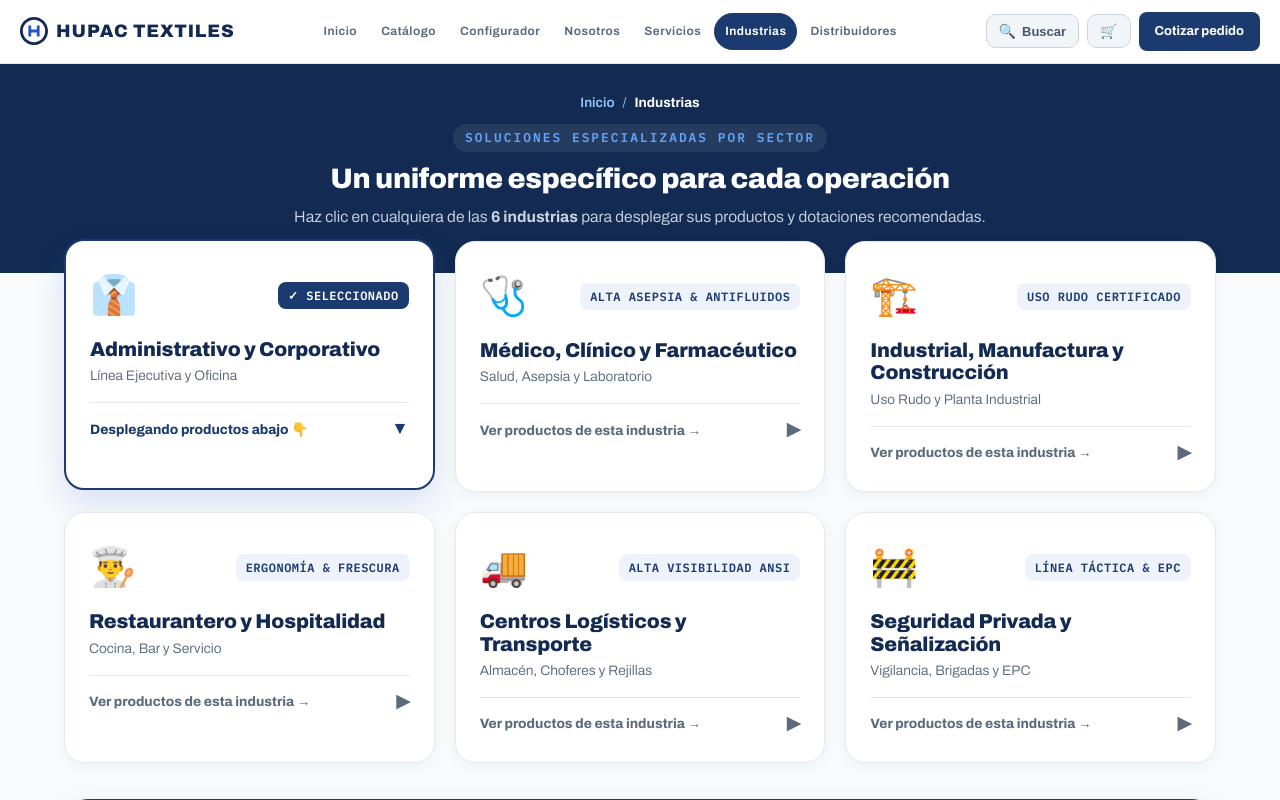
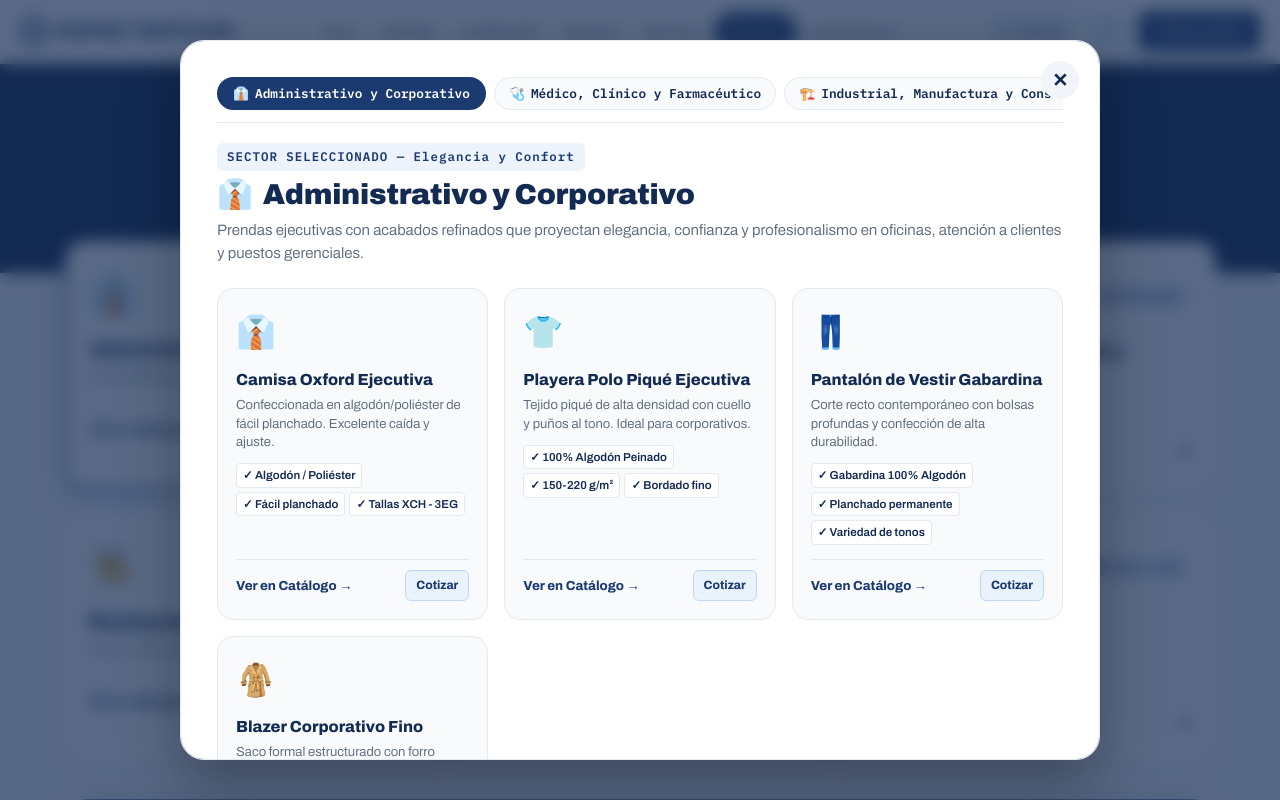
Before and after one commit to danieltrejomx/hupac-textiles-web, a Next.js app: page /industrias in a window 1280 px wide. Both pictures are taken after a click on the element 249 px from the left and 364 px from the top of the page. Shown: the top 800 px of the page. Built offline with nearby package versions, Linux system fonts and the light colour scheme.

Commit message:
feat(industrias): incorporar ventana emergente de catalogo por industria al hacer clic sin necesidad de scrolear

```diff
--- a/app/industrias/page.tsx
+++ b/app/industrias/page.tsx
@@ -7,6 +7,7 @@ import TypewriterTitle from '@/components/TypewriterTitle';
 
 export default function IndustriasPage() {
   const [selectedSectorId, setSelectedSectorId] = useState<string>('corporativo');
+  const [isModalOpen, setIsModalOpen] = useState<boolean>(false);
 
   const sectores = [
     {
@@ -292,7 +293,10 @@ export default function IndustriasPage() {
               return (
                 <div
                   key={sec.id}
-                  onClick={() => setSelectedSectorId(sec.id)}
+                  onClick={() => {
+                    setSelectedSectorId(sec.id);
+                    setIsModalOpen(true);
+                  }}
                   style={{
                     backgroundColor: '#ffffff',
                     border: isSelected ? `2.5px solid var(--rey)` : '1px solid var(--linea)',
@@ -320,7 +324,7 @@ export default function IndustriasPage() {
                       textTransform: 'uppercase',
                       letterSpacing: '0.5px'
                     }}>
-                      {isSelected ? '✓ SELECCIONADO' : sec.tag}
+                      {sec.tag}
                     </span>
                   </div>
 
@@ -339,10 +343,10 @@ export default function IndustriasPage() {
                     borderTop: '1px solid var(--linea)',
                     fontSize: '0.85rem',
                     fontWeight: 750,
-                    color: isSelected ? 'var(--rey)' : 'var(--texto-2)'
+                    color: 'var(--rey)'
                   }}>
-                    <span>{isSelected ? 'Desplegando productos abajo 👇' : 'Ver productos de esta industria →'}</span>
-                    <span style={{ fontSize: '1.1rem' }}>{isSelected ? '▼' : '▶'}</span>
+                    <span>Abrir catálogo de esta industria 🔍</span>
+                    <span style={{ fontSize: '1.1rem' }}>↗</span>
                   </div>
                 </div>
               );
@@ -516,6 +520,225 @@ export default function IndustriasPage() {
             </Link>
           </div>
         </div>
+
+        {/* MODAL EMERGENTE DE CATÁLOGO POR INDUSTRIA (SIN SCROLLING) */}
+        {isModalOpen && (
+          <div
+            style={{
+              position: 'fixed',
+              inset: 0,
+              backgroundColor: 'rgba(19, 42, 82, 0.7)',
+              backdropFilter: 'blur(8px)',
+              WebkitBackdropFilter: 'blur(8px)',
+              display: 'flex',
+              alignItems: 'center',
+              justifyContent: 'center',
+              zIndex: 1000,
+              padding: '20px'
+            }}
+            onClick={() => setIsModalOpen(false)}
+          >
+            <div
+              style={{
+                backgroundColor: '#ffffff',
+                borderRadius: '24px',
+                padding: 'clamp(24px, 3vw, 36px)',
+                maxWidth: '920px',
+                width: '100%',
+                maxHeight: '90vh',
+                overflowY: 'auto',
+                boxShadow: '0 25px 60px rgba(0,0,0,0.3)',
+                border: '1px solid var(--linea)',
+                position: 'relative'
+              }}
+              onClick={(e) => e.stopPropagation()}
+            >
+              {/* Botón de Cerrar Modal */}
+              <button
+                onClick={() => setIsModalOpen(false)}
+                style={{
+                  position: 'absolute',
+                  top: '20px',
+                  right: '20px',
+                  width: '38px',
+                  height: '38px',
+                  borderRadius: '50%',
+                  backgroundColor: '#f1f5f9',
+                  border: 'none',
+                  color: 'var(--marino)',
+                  fontWeight: 800,
+                  fontSize: '1.2rem',
+                  cursor: 'pointer',
+                  display: 'flex',
+                  alignItems: 'center',
+                  justifyContent: 'center',
+                  zIndex: 10
+                }}
+              >
+                ✕
+              </button>
+
+              {/* Selector Rápido de Industrias arriba del Modal */}
+              <div style={{
+                display: 'flex',
+                gap: '8px',
+                overflowX: 'auto',
+                paddingBottom: '12px',
+                marginBottom: '20px',
+                borderBottom: '1px solid var(--linea)',
+                paddingRight: '40px'
+              }}>
+                {sectores.map((s) => (
+                  <button
+                    key={s.id}
+                    onClick={() => setSelectedSectorId(s.id)}
+                    style={{
+                      padding: '6px 14px',
+                      borderRadius: '20px',
+                      fontSize: '0.8rem',
+                      fontFamily: 'var(--mono)',
+                      fontWeight: 750,
+                      border: s.id === selectedSectorId ? '2px solid var(--rey)' : '1px solid var(--linea)',
+                      backgroundColor: s.id === selectedSectorId ? 'var(--rey)' : '#f8fafc',
+                      color: s.id === selectedSectorId ? '#ffffff' : 'var(--marino)',
+                      cursor: 'pointer',
+                      whiteSpace: 'nowrap',
+                      display: 'flex',
+                      alignItems: 'center',
+                      gap: '6px'
+                    }}
+                  >
+                    <span>{s.icono}</span> {s.titulo}
+                  </button>
+                ))}
+              </div>
+
+              {/* Header del Sector Activo en Modal */}
+              <div style={{ marginBottom: '24px' }}>
+                <span style={{
+                  fontSize: '0.78rem',
+                  fontFamily: 'var(--mono)',
+                  fontWeight: 800,
+                  color: 'var(--rey)',
+                  letterSpacing: '1px',
+                  backgroundColor: 'rgba(36, 86, 196, 0.08)',
+                  padding: '4px 10px',
+                  borderRadius: '6px',
+                  display: 'inline-block',
+                  marginBottom: '8px'
+                }}>
+                  SECTOR SELECCIONADO — {sectorActivo.tag}
+                </span>
+                <h2 style={{ fontSize: '1.8rem', fontWeight: 900, color: 'var(--marino)', margin: '0 0 8px 0', display: 'flex', alignItems: 'center', gap: '10px' }}>
+                  <span>{sectorActivo.icono}</span> {sectorActivo.titulo}
+                </h2>
+                <p style={{ fontSize: '0.94rem', color: 'var(--texto-2)', margin: 0, lineHeight: 1.5 }}>
+                  {sectorActivo.descripcion}
+                </p>
+              </div>
+
+              {/* Grid de Productos en Modal */}
+              <div style={{
+                display: 'grid',
+                gridTemplateColumns: 'repeat(auto-fit, minmax(230px, 1fr))',
+                gap: '16px',
+                marginBottom: '24px'
+              }}>
+                {sectorActivo.productos.map((prod, idx) => (
+                  <div key={idx} style={{
+                    backgroundColor: '#f8fafc',
+                    border: '1px solid var(--linea)',
+                    borderRadius: '16px',
+                    padding: '18px',
+                    display: 'flex',
+                    flexDirection: 'column',
+                    justifyContent: 'space-between'
+                  }}>
+                    <div>
+                      <div style={{ fontSize: '2rem', marginBottom: '8px' }}>{prod.imagen}</div>
+                      <h4 style={{ fontSize: '1rem', fontWeight: 800, color: 'var(--marino)', margin: '0 0 4px 0' }}>
+                        {prod.nombre}
+                      </h4>
+                      <p style={{ fontSize: '0.82rem', color: 'var(--texto-2)', margin: '0 0 12px 0', lineHeight: 1.4 }}>
+                        {prod.desc}
+                      </p>
+                      <div style={{ display: 'flex', flexWrap: 'wrap', gap: '4px', marginBottom: '14px' }}>
+                        {prod.specs.map((spec, sIdx) => (
+                          <span key={sIdx} style={{
+                            fontSize: '0.72rem',
+                            backgroundColor: '#ffffff',
+                            border: '1px solid var(--linea)',
+                            color: 'var(--marino)',
+                            padding: '2px 6px',
+                            borderRadius: '4px',
+                            fontWeight: 600
+                          }}>
+                            ✓ {spec}
+                          </span>
+                        ))}
+                      </div>
+                    </div>
+
+                    <div style={{ display: 'flex', justifyContent: 'space-between', alignItems: 'center', paddingTop: '10px', borderTop: '1px solid var(--linea)' }}>
+                      <Link
+                        href={prod.link}
+                        onClick={() => setIsModalOpen(false)}
+                        style={{ fontSize: '0.82rem', color: 'var(--rey)', fontWeight: 750, textDecoration: 'none' }}
+                      >
+                        Ver en Catálogo →
+                      </Link>
+                      <Link
+                        href="/#cotizador"
+                        onClick={() => setIsModalOpen(false)}
+                        style={{
+                          fontSize: '0.75rem',
+                          padding: '5px 10px',
+                          backgroundColor: 'var(--cielo)',
+                          color: 'var(--rey)',
+                          border: '1px solid var(--cielo-2)',
+                          borderRadius: '6px',
+                          fontWeight: 750,
+                          textDecoration: 'none'
+                        }}
+                      >
+                        Cotizar
+                      </Link>
+                    </div>
+                  </div>
+                ))}
+              </div>
+
+              {/* Action Bar en Footer del Modal */}
+              <div style={{
+                display: 'flex',
+                justifyContent: 'space-between',
+                alignItems: 'center',
+                flexWrap: 'wrap',
+                gap: '12px',
+                paddingTop: '16px',
+                borderTop: '1px solid var(--linea)'
+              }}>
+                <span style={{ fontSize: '0.85rem', color: 'var(--texto-2)', fontWeight: 600 }}>
+                  ¿Necesitas asesoría personalizada para tu sector?
+                </span>
+                <Link
+                  href="/#cotizador"
+                  onClick={() => setIsModalOpen(false)}
+                  className="btn"
+                  style={{
+                    backgroundColor: 'var(--marino)',
+                    color: '#ffffff',
+                    fontWeight: 800,
+                    fontSize: '0.88rem',
+                    padding: '10px 20px'
+                  }}
+                >
+                  Cotizar Dotación Completa
+                </Link>
+              </div>
+            </div>
+          </div>
+        )}
       </main>
       <Footer />
     </>
```
